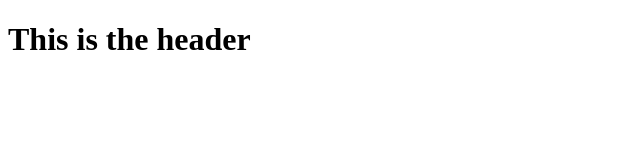
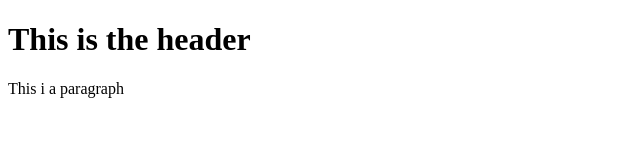
Before and after one commit to Dev4jj/git-test, a plain HTML site: page index.html in a window 1280 px wide. Shown: the whole page, without its empty margins (0-640 px from the left). Drawn offline with Linux system fonts and the light colour scheme.

Commit message:
second commit

```diff
--- a/index.html
+++ b/index.html
@@ -3,6 +3,7 @@
 
 <body>
     <h1>This is the header</h1>
+    <p>This i a paragraph</p>
 </body>
 
 </html>
```
